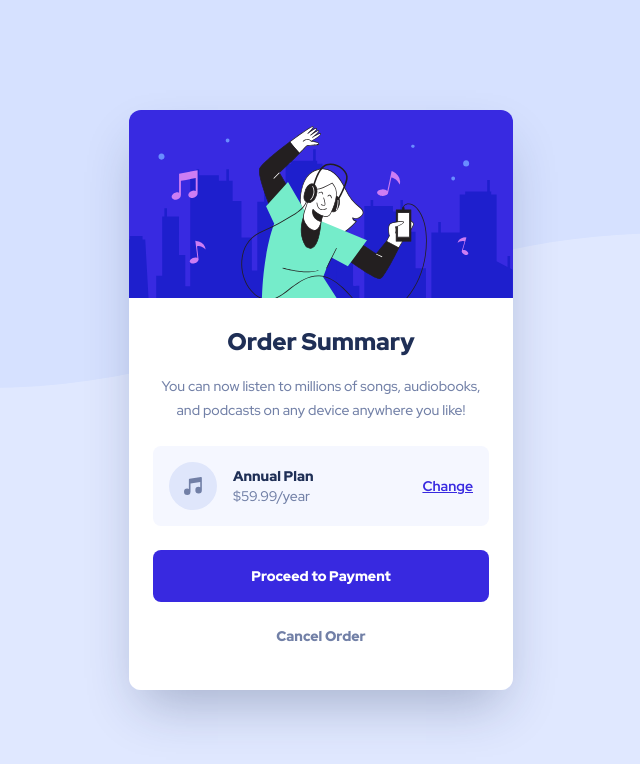
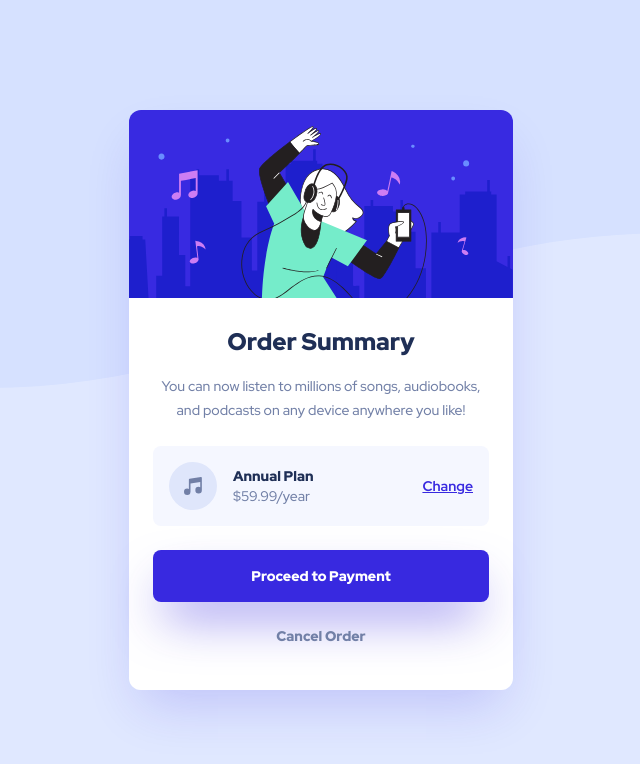
Before and after one commit to StephenYu2018/order-summary-component-main, a website: page index.html in a window 1280 px wide. Shown: the whole page, without its empty margins (319-959 px from the left). Drawn offline with Linux system fonts and the light colour scheme.

Commit message:
add shadow to button and fix component's

```diff
--- a/index.html
+++ b/index.html
@@ -20,7 +20,7 @@
   <main class="h-screen bg-mobile md:bg-desktop bg-pale-blue bg-no-repeat
   bg-contain flex flex-col justify-center items-center">
 
-    <article class="rounded-xl shadow-2xl shadow-dark-blue/30
+    <article class="rounded-xl shadow-2xl shadow-bright-blue/20
     max-[447px]:w-[86vw] min-[447px]:w-96 font-display">
 
       <img alt="person vibing to music" src="./images/illustration-hero.svg"
@@ -62,7 +62,7 @@
 
         <div class="space-y-2">
           <button class=" bg-bright-blue text-white text-sm text-center
-          font-black py-4 w-full rounded-lg">
+          font-black py-4 w-full rounded-lg shadow-bright-blue/60 shadow-2xl">
             Proceed to Payment
           </button>
           <button class=" text-desaturated-blue text-sm text-center font-black
```
Also changed, not shown: dist/styles.css.
